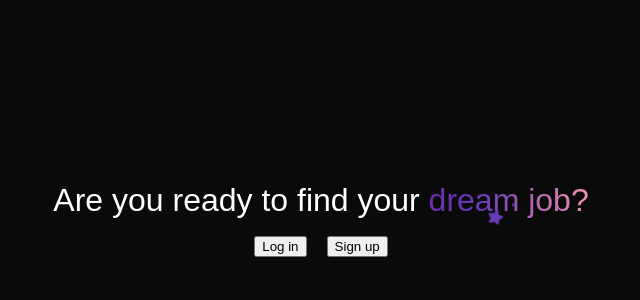
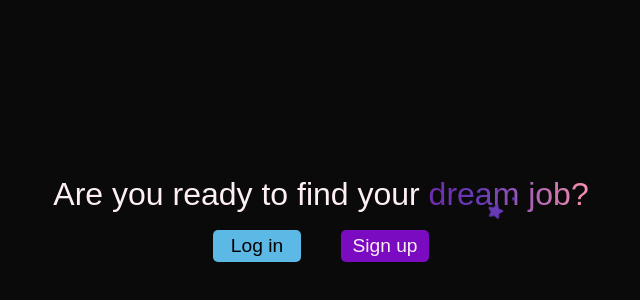
Before and after one commit to onebignick/workathon-2023, a React (Create React App) app in the folder frontend/: page / in a window 1280 px wide. Shown: the part 190-490 px from the top of the page, without its empty margins (319-959 px from the left). Built offline with nearby package versions, Linux system fonts and the light colour scheme.

Commit message:
add home pg styles

```diff
--- a/frontend/src/components/home.jsx
+++ b/frontend/src/components/home.jsx
@@ -33,7 +33,7 @@ const Home = () => {
 
     return(
         <div>
-            <h1>Are you ready to find your&nbsp;
+            <h1 style={{color: "#FDEFF4"}} >Are you ready to find your&nbsp;
                 <span className="magic">
                     <span className="magic-star"><svg xmlns="http://www.w3.org/2000/svg" viewBox="0 0 576 512"><path d="M316.9 18C311.6 7 300.4 0 288.1 0s-23.4 7-28.8 18L195 150.3 51.4 171.5c-12 1.8-22 10.2-25.7 21.7s-.7 24.2 7.9 32.7L137.8 329 113.2 474.7c-2 12 3 24.2 12.9 31.3s23 8 33.8 2.3l128.3-68.5 128.3 68.5c10.8 5.7 23.9 4.9 33.8-2.3s14.9-19.3 12.9-31.3L438.5 329 542.7 225.9c8.6-8.5 11.7-21.2 7.9-32.7s-13.7-19.9-25.7-21.7L381.2 150.3 316.9 18z"/></svg></span>
                     <span className="magic-star"><svg xmlns="http://www.w3.org/2000/svg" viewBox="0 0 576 512"><path d="M316.9 18C311.6 7 300.4 0 288.1 0s-23.4 7-28.8 18L195 150.3 51.4 171.5c-12 1.8-22 10.2-25.7 21.7s-.7 24.2 7.9 32.7L137.8 329 113.2 474.7c-2 12 3 24.2 12.9 31.3s23 8 33.8 2.3l128.3-68.5 128.3 68.5c10.8 5.7 23.9 4.9 33.8-2.3s14.9-19.3 12.9-31.3L438.5 329 542.7 225.9c8.6-8.5 11.7-21.2 7.9-32.7s-13.7-19.9-25.7-21.7L381.2 150.3 316.9 18z"/></svg></span>
@@ -42,8 +42,8 @@ const Home = () => {
                 </span>
             </h1>
             <div className="buttons">
-            <button onClick={()=>navigate('/login')}>Log in</button>
-            <button onClick={()=>navigate('/signup')}>Sign up</button>
+            <button style={{backgroundColor: "#5CB8E4", color: "1A0000"}} onClick={()=>navigate('/login')}>Log in</button>
+            <button style={{backgroundColor: "#7A0BC0", color: "#FDEFF4"}} onClick={()=>navigate('/signup')}>Sign up</button>
             </div>
         </div>
     );
--- a/frontend/src/styles/home.scss
+++ b/frontend/src/styles/home.scss
@@ -99,5 +99,14 @@ h1 > .magic > .magic-text {
 .buttons {
     display: flex;
     justify-content: center;
-    gap: 20px;
+    gap: 40px;
 }
+
+.buttons button {
+    font-size: 1.2rem;
+    border: none;
+    border-radius: 5px;
+    padding: 0.3rem;
+    width: 5.5rem;
+    cursor: pointer;
+}
```
